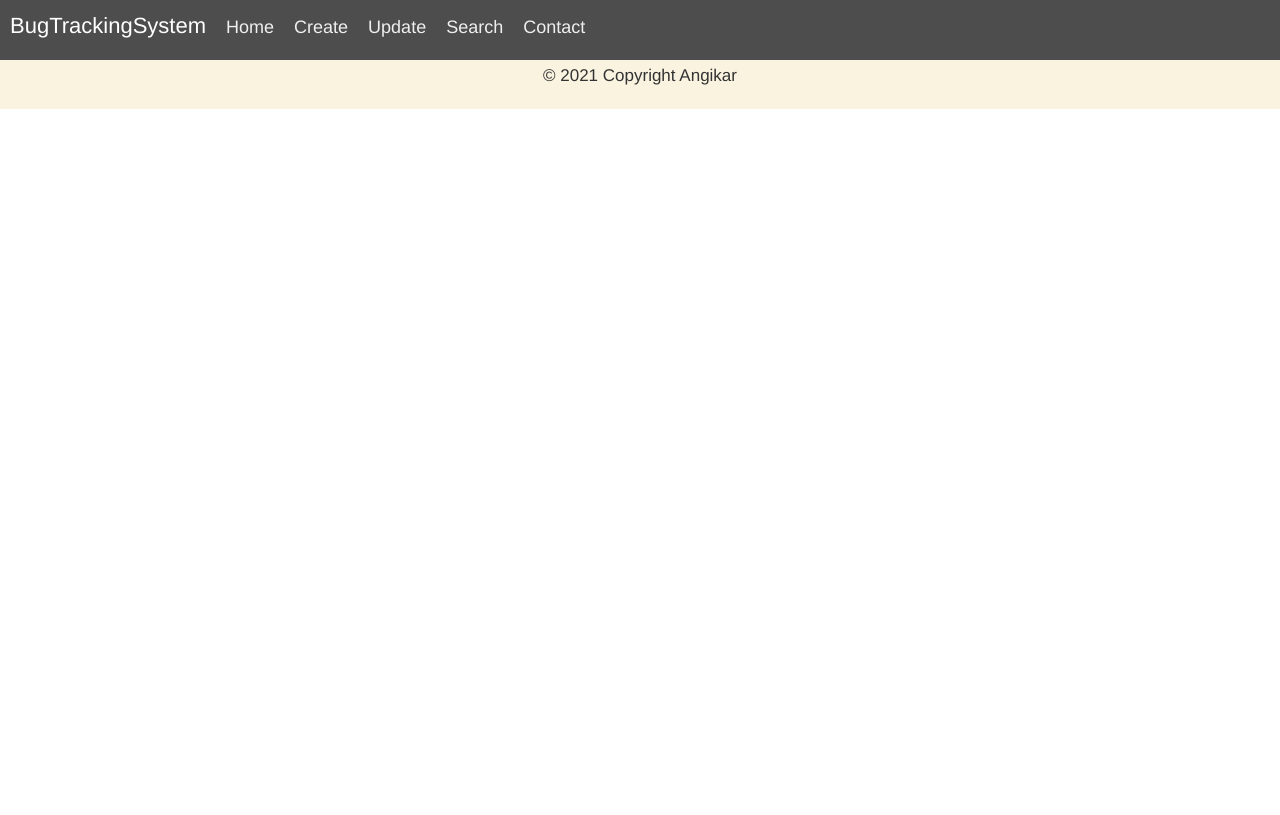
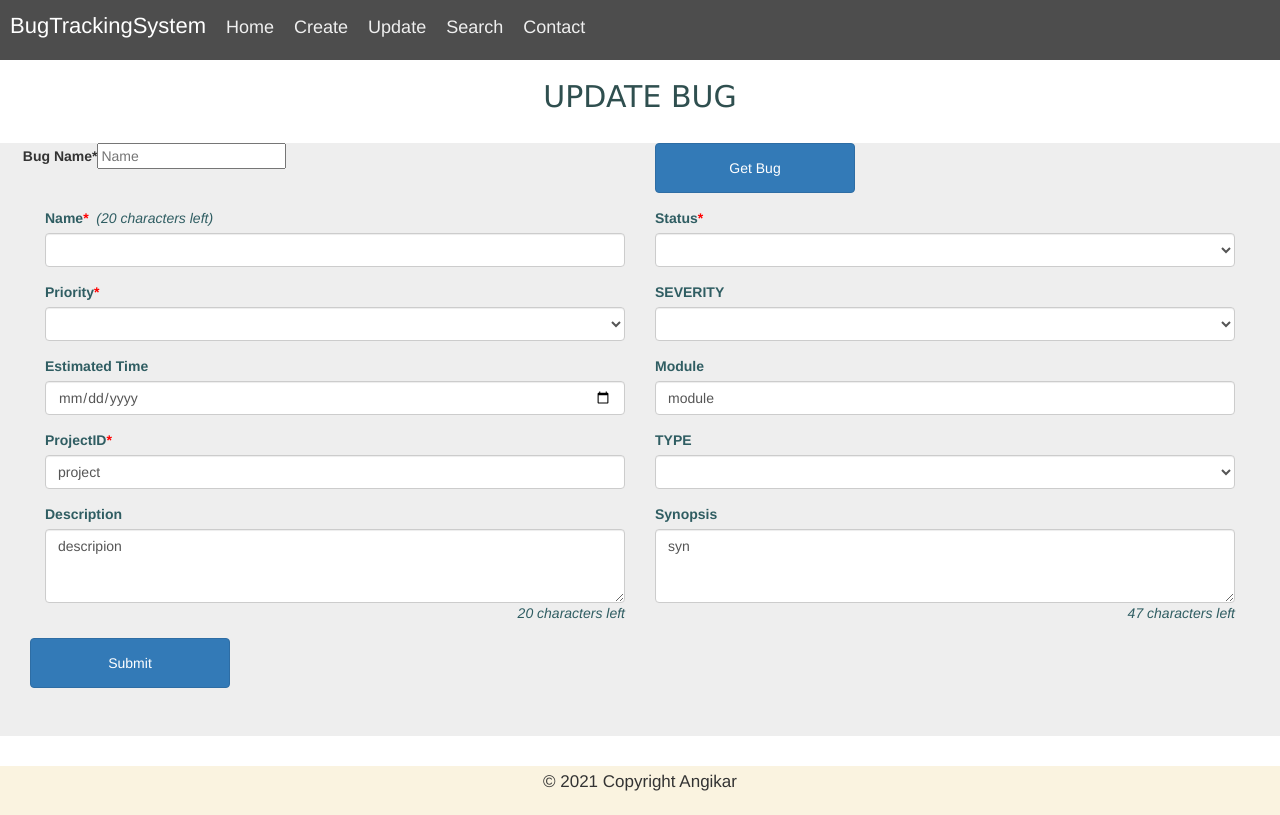
Before and after one commit to ibmtrainingarc/BTS_Angular, an Angular app: page /update in a window 1280 px wide. Before the commit this address led to /. Built offline with nearby package versions, Linux system fonts and the light colour scheme.

Commit message:
trying update

```diff
--- a/src/app/Bug.ts
+++ b/src/app/Bug.ts
@@ -4,15 +4,16 @@ import { STATUS } from "./STATUS";
 import { TYPE } from "./TYPE";
 
 export class Bug{
+  id:String ='';
   name:String = '';
   status:STATUS=STATUS.NEW;
   priority:PRIORITY=PRIORITY.LOW;
   severity:SEVERITY=SEVERITY.LOW;
   type:TYPE=TYPE.FUNCTIONAL;
-  submittedOn:Date=new Date();
+  //submittedOn:Date=new Date();
   eta:Date=new Date();
   module:String="module";
-  projectId:String="pro";
-  description:String="desc";
+  projectId:String="project";
+  description:String="descripion";
   synopsis:String="syn";
 }
--- a/src/app/app.module.ts
+++ b/src/app/app.module.ts
@@ -9,11 +9,13 @@ import { HttpClientModule } from '@angular/common/http';
 import { SearchbugComponent } from './searchbug/searchbug.component';
 import {Routes, RouterModule} from '@angular/router';
 import { ContactComponent } from './contact/contact.component';
+import { UpdateComponent } from './update/update.component';
 
 const appRoutes:Routes=[
   {path: 'createBug', component:BugFormComponent},
   {path: 'search', component:SearchbugComponent},
   {path: 'contact', component:ContactComponent},
+  {path: 'update' , component:UpdateComponent},
 ];
 
 
@@ -24,7 +26,8 @@ const appRoutes:Routes=[
     BugFormComponent,
     FooterComponent,
     SearchbugComponent,
-    ContactComponent
+    ContactComponent,
+    UpdateComponent
   ],
   imports: [RouterModule.forRoot(
     appRoutes,
--- a/src/app/bug-form/bug-form.component.html
+++ b/src/app/bug-form/bug-form.component.html
@@ -23,7 +23,7 @@
             <label for="BugName">Name<span style="color: red">*</span></label>
             <span class="pull-right-char"
               ><em
-                >&nbsp;&nbsp;({{ 10 - bug.name.length }} characters left)</em
+                >&nbsp;&nbsp;({{ 20 - bug.name.length }} characters left)</em
               ></span
             >
             <input
@@ -68,7 +68,7 @@
           </div>
         </div>
         <div class="form-row">
-          <div class="form-group col-md-4">
+          <div class="form-group col-md-6">
             <label for="bugPriority"
               >Priority<span style="color: red">*</span></label
             >
@@ -84,7 +84,7 @@
               <option value="LOW">LOW</option>
             </select>
           </div>
-          <div class="form-group col-md-4">
+          <div class="form-group col-md-6">
             <label for="severity">SEVERITY</label>
             <select
               [(ngModel)]="bug.severity"
@@ -98,7 +98,45 @@
               <option value="LOW">LOW</option>
             </select>
           </div>
-          <div class="form-group col-md-4">
+
+        </div>
+        <div class="form-row">
+
+          <div class="form-group col-md-6">
+            <label for="date">Estimated Time</label>
+            <input
+              [(ngModel)]="bug.eta"
+              name="input7"
+              type="date"
+              class="form-control"
+              id="date2"
+            />
+          </div>
+          <div class="form-group col-md-6">
+            <label for="mod">Module</label>
+            <input
+              [(ngModel)]="bug.module"
+              name="input8"
+              type="text"
+              class="form-control"
+              id="module"
+            />
+          </div>
+        </div>
+        <div class="form-row">
+
+          <div class="form-group col-md-6">
+            <label for="pro">ProjectID<span style="color: red">*</span></label>
+            <input
+              [(ngModel)]="bug.projectId"
+              name="input9"
+              type="text"
+              class="form-control"
+              required
+              id="project"
+            />
+          </div>
+          <div class="form-group col-md-6">
             <label for="type">TYPE</label>
             <select
               [(ngModel)]="bug.type"
@@ -112,54 +150,6 @@
               <option value="RUNTIME">RUNTIME</option>
               <option value="LOGICAL">LOGICAL</option>
             </select>
-          </div>
-        </div>
-        <div class="form-row">
-          <div class="form-group col-md-6">
-            <label for="date"
-              >Submitted On<span style="color: red">*</span></label
-            >
-            <input
-              [(ngModel)]="bug.submittedOn"
-              name="input6"
-              type="date"
-              class="form-control"
-              required
-              id="date1"
-            />
-          </div>
-          <div class="form-group col-md-6">
-            <label for="date">Estimated Time</label>
-            <input
-              [(ngModel)]="bug.eta"
-              name="input7"
-              type="date"
-              class="form-control"
-              id="date2"
-            />
-          </div>
-        </div>
-        <div class="form-row">
-          <div class="form-group col-md-6">
-            <label for="mod">Module</label>
-            <input
-              [(ngModel)]="bug.module"
-              name="input8"
-              type="text"
-              class="form-control"
-              id="module"
-            />
-          </div>
-          <div class="form-group col-md-6">
-            <label for="pro">ProjectID<span style="color: red">*</span></label>
-            <input
-              [(ngModel)]="bug.projectId"
-              name="input9"
-              type="text"
-              class="form-control"
-              required
-              id="project"
-            />
           </div>
         </div>
         <div class="form-group">
--- a/src/app/bug.service.ts
+++ b/src/app/bug.service.ts
@@ -29,4 +29,10 @@ export class BugService {
   getStatus(status:STATUS){
     return this.http.get('http://localhost:8080/bug/status/'+status);
   }
+
+  update(bug:Bug,bugId:String){
+    return this.http.put('http://localhost:8080/bug/'+bugId,bug,{
+      headers: {"content-type": 'application/json' }
+    });
+  }
 }
--- a/src/app/header/header.component.html
+++ b/src/app/header/header.component.html
@@ -25,7 +25,7 @@
             </div>
 
             <div class="nav-links">
-                <a href="index.html">Home</a> <a routerLink="/createBug" routerLinkActive="active">Create</a> <a href="updateBug.html">Update</a> <a routerLink="/search" routerLinkActive="active">Search</a>
+                <a href="index.html">Home</a> <a routerLink="/createBug" routerLinkActive="active">Create</a> <a routerLink="/update" routerLinkActive="active">Update</a> <a routerLink="/search" routerLinkActive="active">Search</a>
                 <a routerLink="/contact" routerLinkActive="active">Contact</a>
             </div>
         </div>
--- /dev/null
+++ b/src/app/update/update.component.css
@@ -0,0 +1,25 @@
+
+
+h3 {
+  color: darkslategray;
+  text-align: center;
+  font-family: 'Lucida Sans', 'Lucida Sans Regular', 'Lucida Grande', 'Lucida Sans Unicode', Geneva, Verdana, sans-serif;
+  font-weight: 400;
+  font-size: 30px;
+}
+
+#container {
+  padding-left: 3rem;
+  padding-right: 3rem;
+  color: #2f5d62;
+}
+
+#createBug {
+  font-size: 15px;
+}
+
+.btn.btn-primary {
+  height: 50px;
+  text-align: center;
+  width: 200px;
+}
--- /dev/null
+++ b/src/app/update/update.component.html
@@ -0,0 +1,205 @@
+<!DOCTYPE html>
+<html lang="en">
+  <head>
+    <meta charset="UTF-8" />
+    <meta http-equiv="X-UA-Compatible" content="IE=edge" />
+    <meta name="viewport" content="width=device-width, initial-scale=1.0" />
+    <link rel="stylesheet" type="text/css" href="update.component.css" />
+    <link
+      rel="stylesheet"
+      href="https://maxcdn.bootstrapcdn.com/bootstrap/3.4.1/css/bootstrap.min.css"
+    />
+    <script src="https://ajax.googleapis.com/ajax/libs/jquery/3.5.1/jquery.min.js"></script>
+    <script src="https://maxcdn.bootstrapcdn.com/bootstrap/3.4.1/js/bootstrap.min.js"></script>
+    <title>Document</title>
+  </head>
+
+  <body id="bod">
+    <h3>{{ title }}</h3>
+
+    <br>
+    <div class="form-row">
+      <div class="form-group col-md-6">
+        <label class="bugLabel">&nbsp;&nbsp;Bug Name<span>*</span></label>
+        <input  [(ngModel)]='name'  type="text" id='bugName' placeholder="Name" name="Name" required>
+      </div>
+      <div class="form-group col-md-6">
+        <button type="button" id="searchBug" class="btn btn-primary " (click)="getBugs()">Get Bug</button>
+      </div>
+    </div>
+
+<div class="jumbotron" id="container">
+  <form id="updateBug">
+    <div class="form-row">
+      <div class="form-group col-md-6">
+        <label for="BugName">Name<span style="color: red">*</span></label>
+        <span class="pull-right-char"
+          ><em
+            >&nbsp;&nbsp;({{ 20 - bug.name.length }} characters left)</em
+          ></span
+        >
+        <input
+          [(ngModel)]="bug.name"
+          maxlength="10"
+          name="input1"
+          type="text"
+          class="form-control"
+          id="bugName"
+          required
+        />
+      </div>
+      <div class="form-group col-md-6">
+        <label for="bugStatuses"
+          >Status<span style="color: red">*</span></label
+        >
+        <select
+          [(ngModel)]="bug.status"
+          name="input2"
+          required
+          id="Status"
+          class="form-control"
+        >
+          <option selected>Choose...</option>
+          <option value="NEW">NEW</option>
+          <option value="ASSIGNED">ASSIGNED</option>
+          <option value="OPEN">OPEN</option>
+          <option value="CLOSED">CLOSED</option>
+          <option value="VERIFIED">VERIFIED</option>
+          <option value="DEFERRED">DEFERRED</option>
+          <option value="NOT_A_BUG">NOT_A_BUG</option>
+          <option value="REOPEN">REOPEN</option>
+          <option value="RETEST">RETEST</option>
+          <option value="REJECTED">REJECTED</option>
+          <option value="PENDING_RETEST">PENDING_RETEST</option>
+          <option value="DUPLICATE">DUPLICATE</option>
+          <option value="DEFECT">DEFECT</option>
+          <option value="WORK_IN_PROGRESS">WORK_IN_PROGRESS</option>
+          <option value="ISSUE">ISSUE</option>
+          <option value="FIXED">FIXED</option>
+        </select>
+      </div>
+    </div>
+    <div class="form-row">
+      <div class="form-group col-md-6">
+        <label for="bugPriority"
+          >Priority<span style="color: red">*</span></label
+        >
+        <select
+          [(ngModel)]="bug.priority"
+          name="input3"
+          required
+          id="status"
+          class="form-control"
+        >
+          <option value="HIGH">HIGH</option>
+          <option value="MEDIUM">MEDIUM</option>
+          <option value="LOW">LOW</option>
+        </select>
+      </div>
+      <div class="form-group col-md-6">
+        <label for="severity">SEVERITY</label>
+        <select
+          [(ngModel)]="bug.severity"
+          name="input4"
+          id="Severity"
+          class="form-control"
+        >
+          <option selected>Choose...</option>
+          <option value="SEVERE">SEVERE</option>
+          <option value="MEDIUM">MEDIUM</option>
+          <option value="LOW">LOW</option>
+        </select>
+      </div>
+
+    </div>
+    <div class="form-row">
+
+      <div class="form-group col-md-6">
+        <label for="date">Estimated Time</label>
+        <input
+          [(ngModel)]="bug.eta"
+          name="input7"
+          type="date"
+          class="form-control"
+          id="date2"
+        />
+      </div>
+      <div class="form-group col-md-6">
+        <label for="mod">Module</label>
+        <input
+          [(ngModel)]="bug.module"
+          name="input8"
+          type="text"
+          class="form-control"
+          id="module"
+        />
+      </div>
+    </div>
+    <div class="form-row">
+
+      <div class="form-group col-md-6">
+        <label for="pro">ProjectID<span style="color: red">*</span></label>
+        <input
+          [(ngModel)]="bug.projectId"
+          name="input9"
+          type="text"
+          class="form-control"
+          required
+          id="project"
+        />
+      </div>
+      <div class="form-group col-md-6">
+        <label for="type">TYPE</label>
+        <select
+          [(ngModel)]="bug.type"
+          name="input5"
+          id="Type"
+          class="form-control"
+        >
+          <option selected>Choose...</option>
+          <option value="FUNCTIONAL">FUNCTIONAL</option>
+          <option value="LOOP">LOOP</option>
+          <option value="RUNTIME">RUNTIME</option>
+          <option value="LOGICAL">LOGICAL</option>
+        </select>
+      </div>
+    </div>
+    <div class="form-group">
+      <div class="form-group col-md-6">
+        <label for="exampleFormControlTextarea1">Description</label>
+        <textarea
+          [(ngModel)]="bug.description"
+          name="input10"
+          placeholder="Description should be maximum 5-30 words"
+          class="form-control"
+          id="desc"
+          rows="3"
+          maxlength="30"
+        ></textarea>
+        <span class="pull-right char"
+          ><em>{{ 30 - bug.description.length }} characters left</em></span
+        >
+      </div>
+      <div class="form-group col-md-6">
+        <label for="exampleFormControlTextarea2">Synopsis</label>
+        <textarea
+          [(ngModel)]="bug.synopsis"
+          name="input11"
+          class="form-control"
+          id="syn"
+          rows="3"
+          maxlength="50"
+        ></textarea>
+        <span class="pull-right char"
+          ><em>{{ 50 - bug.synopsis.length }} characters left</em></span
+        >
+      </div>
+    </div>
+  </form>
+
+  <button (click)="update()" class="btn btn-primary" type="submit">
+        Submit
+      </button>
+    </div>
+  </body>
+</html>
--- /dev/null
+++ b/src/app/update/update.component.ts
@@ -0,0 +1,55 @@
+import { Component, OnInit } from '@angular/core';
+import { Bug } from '../Bug';
+import { BugService } from '../bug.service';
+
+@Component({
+  selector: 'app-update',
+  templateUrl: './update.component.html',
+  styleUrls: ['./update.component.css']
+})
+export class UpdateComponent implements OnInit {
+  title:String ="UPDATE BUG";
+  bug:Bug=new Bug();
+bugResult:any;
+  bugArray:Bug[]=[];
+  name: string ='';
+  constructor(private bugService:BugService) { }
+  update()
+  {const promise = this.bugService.update(this.bug,this.bug.id);
+     promise.subscribe((response: any)=> {
+    console.log(response);
+    alert('Bug added..')
+
+  },
+    (  error: { ok: any; })=> {
+    console.log(error);
+    if(!error.ok)
+
+    alert('error Happened')
+  })
+
+}
+
+getBugs() {
+  // if (!this.bug.name.trim()) {
+  //   alert("Please provide bug name");
+  // }
+
+    const promise = this.bugService.update(this.bug, this.bug.id);
+    promise.subscribe(response => {
+      console.log(response);
+      alert('Bug Updated..')
+    },
+      error => {
+        console.log(error);
+        if (!error.ok)
+          alert("Error !! : " + error.headers.get("error"))
+      })
+  }
+
+
+
+  ngOnInit(): void {
+  }
+
+}
```
Also changed, not shown: 1 other file (tests, documents, lock files or other folders).
